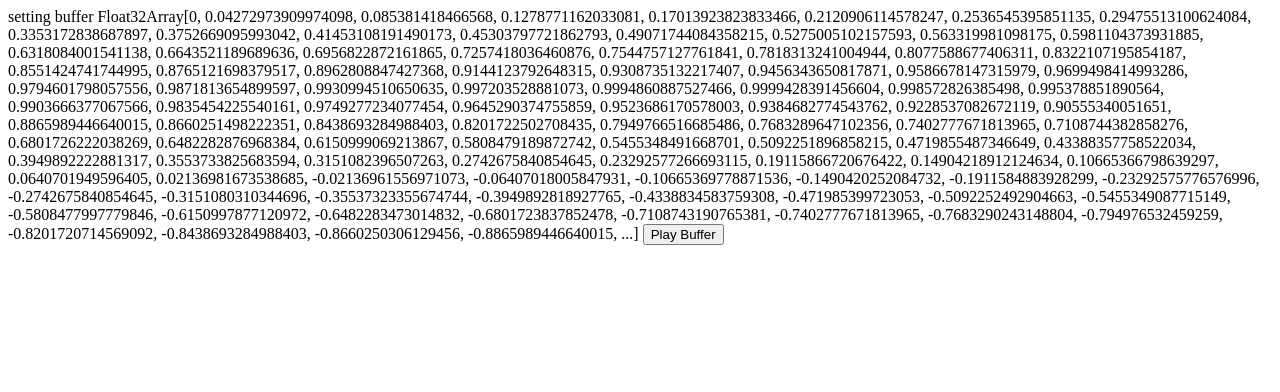
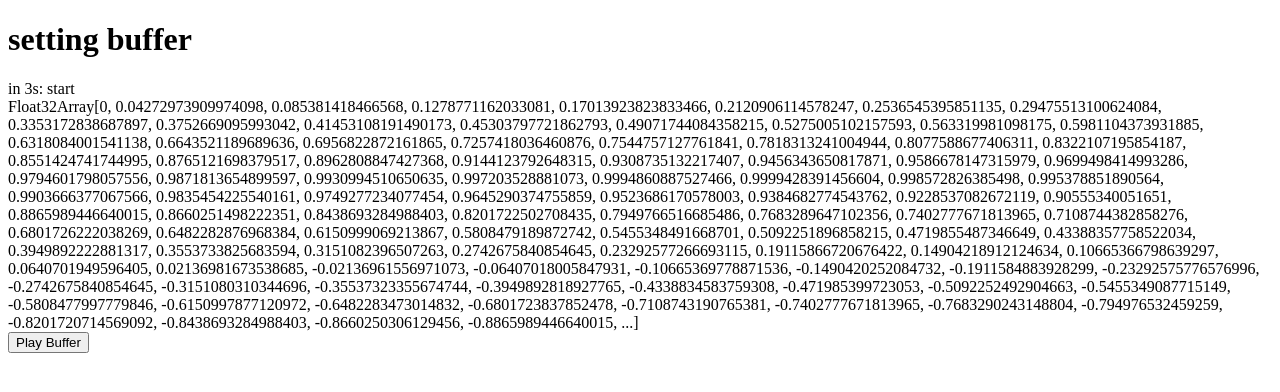
Before and after one commit to RSWilli/audiobuffer-firefox-bug-repro, a plain HTML site: page index.html in a window 1280 px wide. Both pictures are taken after a click on the button "Play Buffer". Drawn offline with Linux system fonts and the light colour scheme.

Commit message:
more docs

```diff
--- a/bugrepro.js
+++ b/bugrepro.js
@@ -17,6 +17,7 @@ offlinectx.oncomplete = (e) => {
     const out = document.querySelector(".buffer")
     const state = document.querySelector(".state")
     const play = document.querySelector(".play")
+    const next = document.querySelector(".next")
 
     const buffer = e.renderedBuffer
 
@@ -38,15 +39,19 @@ offlinectx.oncomplete = (e) => {
     src.connect(ctx.destination)
 
     play?.addEventListener("click", () => {
+        state.innerHTML = "resuming context"
+        next.innerHTML = "in 2s: set buffer"
         ctx.resume()
 
         setTimeout(() => {
             state.innerHTML = "setting buffer"
+            next.innerHTML = "in 3s: start"
             src.buffer = buffer
         }, 2000)
 
         setTimeout(() => {
             state.innerHTML = "starting source"
+            next.innerHTML = "in 5s: buffer end"
             src.start()
         }, 5000)
 
--- a/index.html
+++ b/index.html
@@ -6,16 +6,16 @@
     <meta http-equiv="X-UA-Compatible" content="IE=edge">
     <meta name="viewport" content="width=device-width, initial-scale=1.0">
     <title>AudioBuffer Bug repro</title>
-    <script src="./bugrepro.js"></script>
 </head>
 
 <body>
-    <span class="state"></span>
-    <span class="buffer"></span>
-
+    <h1 class="state">init</h1>
+    <div class="next"></div>
+    <div class="buffer"></div>
     <button class="play">
         Play Buffer
     </button>
+<script src="./bugrepro.js"></script>
 </body>
 
 </html>
```
Also changed, not shown: 1 other file.
